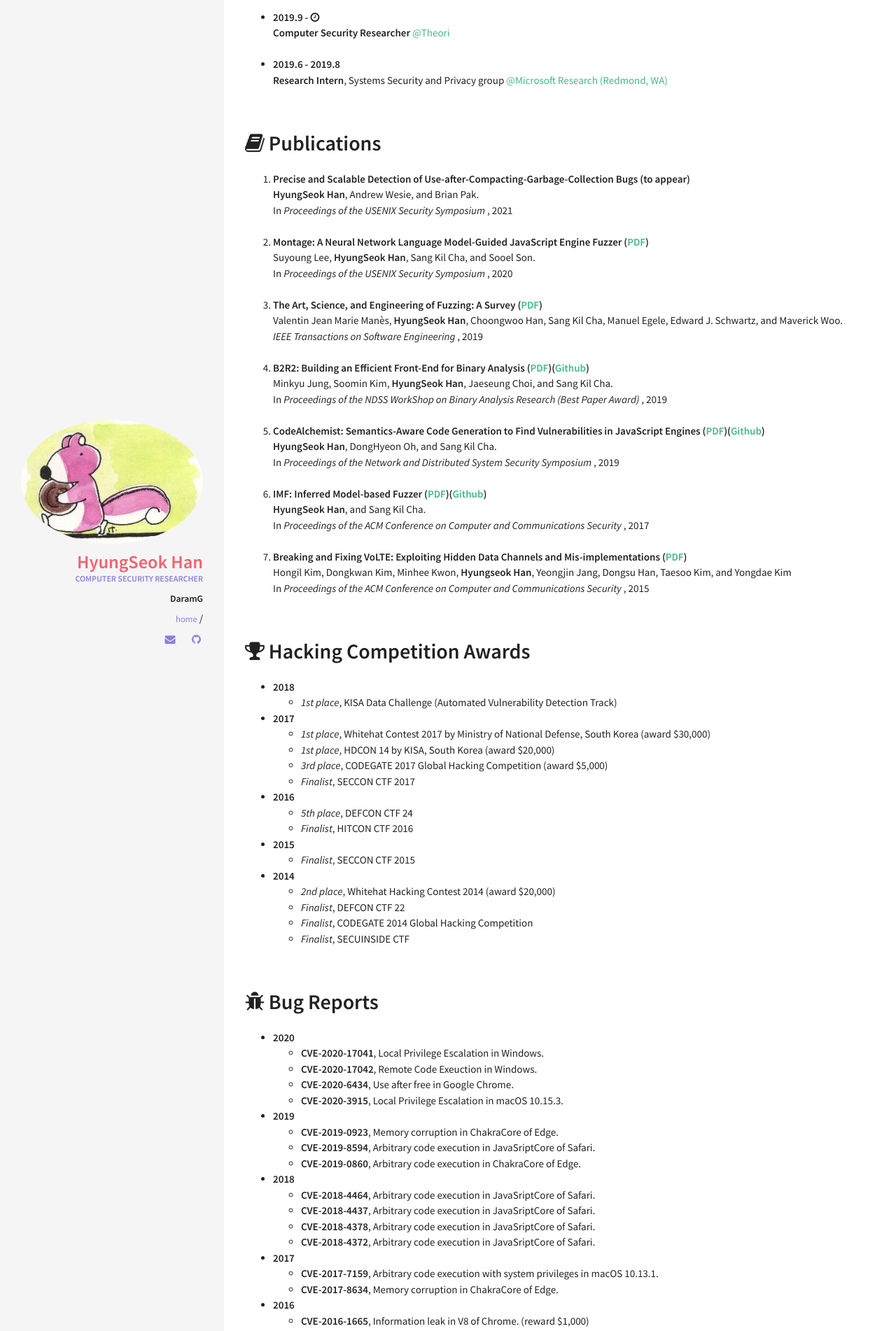
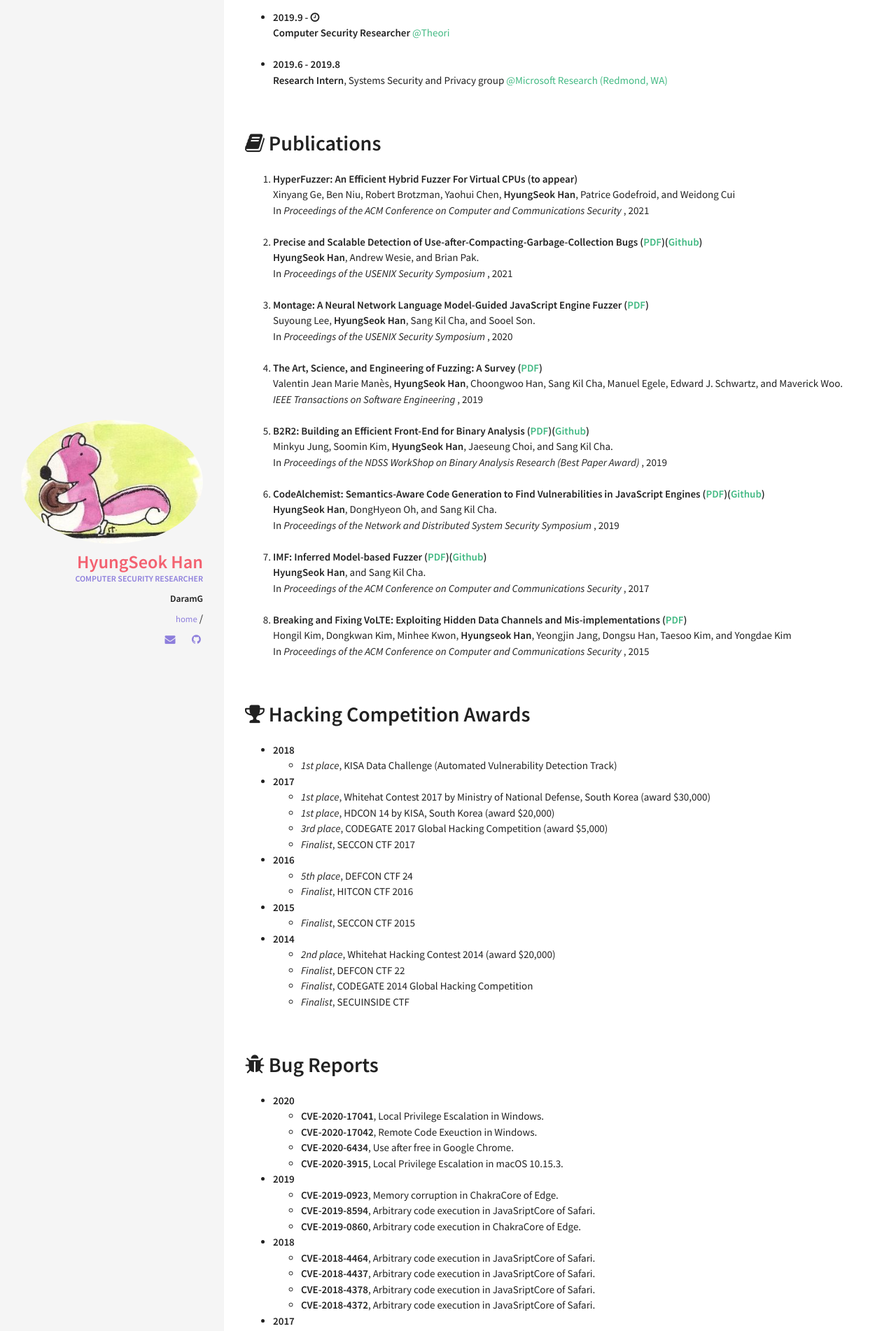
Before and after one commit to DaramG/daramg.github.io, a Jekyll site: the page built from index.html, in a window 1280 px wide. Shown: the part 602-2504 px from the top of the page at 70% size. Built offline with Jekyll 4.4.1, drawn with Linux system fonts in a browser that asks for light colours.

Commit message:
Update publication.yml

```diff
--- a/_data/index/publication.yml
+++ b/_data/index/publication.yml
@@ -1,5 +1,11 @@
+- title: "HyperFuzzer: An Efficient Hybrid Fuzzer For Virtual CPUs"
+  howto: (to appear)
+  where: In <em>Proceedings of the ACM Conference on Computer and Communications Security</em>
+  year : 2021
+  authors: Xinyang Ge, Ben Niu, Robert Brotzman, Yaohui Chen, <strong>HyungSeok Han</strong>, Patrice Godefroid, and Weidong Cui
+
 - title: "Precise and Scalable Detection of Use-after-Compacting-Garbage-Collection Bugs"
-  howto: (to appear)
+  howto: (<a href="https://www.usenix.org/system/files/sec21-han-hyungseok.pdf">PDF</a>)(<a href="https://github.com/DaramG/CGSan">Github</a>)
   where: In <em>Proceedings of the USENIX Security Symposium</em>
   year : 2021
   authors: <strong>HyungSeok Han</strong>, Andrew Wesie, and Brian Pak.
```
